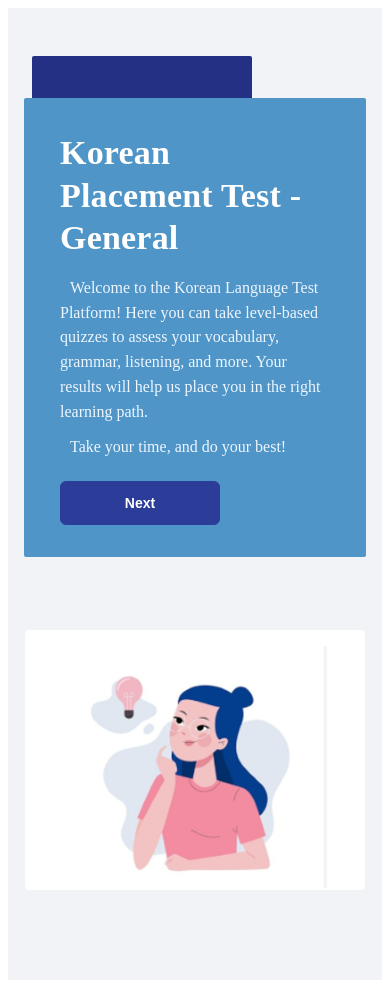
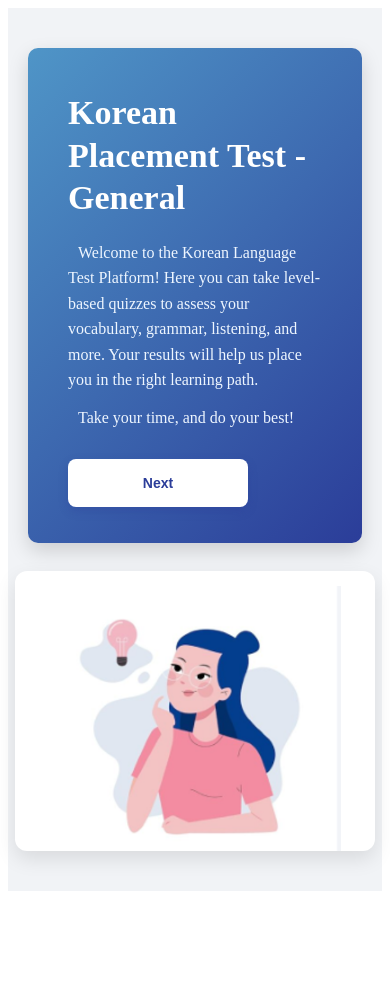
Before and after one commit to Liujialin0820/CITS5206_FrontEnd, a Vue app: page / in a window 390 px wide. After the commit the page ends 899 px from the top, so only its background shows below. Built offline with nearby package versions, Linux system fonts and the light colour scheme.

Commit message:
Implement test paper functionality and student exam page generation

```diff
--- a/src/router/index.js
+++ b/src/router/index.js
@@ -7,6 +7,10 @@ const router = createRouter({
     {
       path: "/login",
       component: () => import("@/views/public_page/login_page/login.vue"),
+    },
+    {
+      path: "/exam",
+      component: () => import("@/views/public_page/exam_page/exam_page.vue"),
     },
     {
       path: "/admin-login",
--- /dev/null
+++ b/src/views/public_page/exam_page/exam_page.vue
@@ -0,0 +1,329 @@
+<!-- ExamPage.vue -->
+<template>
+  <div class="exam-wrap">
+    <!-- 左侧题目 -->
+    <div class="exam-main">
+      <template v-for="typeKey in orderedGroupKeys" :key="typeKey">
+        <div class="question-group" v-if="groupedQuestions[typeKey]?.length">
+          <h2 class="group-title">{{  typeKey }}</h2>
+
+          <div
+            v-for="(q, idx) in groupedQuestions[typeKey]"
+            :key="q.id"
+            class="question-card"
+          >
+            <p class="q-title">
+              <strong>Question {{ idx + 1 }}</strong>
+              <span class="marks">[{{ q.marks }} marks]</span>
+            </p>
+            <p class="q-text">{{ q.question_text }}</p>
+
+            <!-- 单选题 -->
+            <el-radio-group
+              v-if="q.type === 'Single Choice'"
+              v-model="answers[q.id]"
+              class="options"
+            >
+              <el-radio
+                v-for="(c, j) in q.choices"
+                :key="c.id"
+                :label="c.id"
+                class="option-item"
+              >
+                {{ String.fromCharCode(65 + j) }}. {{ c.text }}
+              </el-radio>
+            </el-radio-group>
+
+            <!-- 多选题 -->
+            <el-checkbox-group
+              v-else-if="q.type === 'Multiple Choice'"
+              v-model="answers[q.id]"
+              class="options"
+            >
+              <el-checkbox
+                v-for="(c, j) in q.choices"
+                :key="c.id"
+                :label="c.id"
+                class="option-item"
+              >
+                {{ String.fromCharCode(65 + j) }}. {{ c.text }}
+              </el-checkbox>
+            </el-checkbox-group>
+          </div>
+        </div>
+      </template>
+    </div>
+
+    <!-- 右侧固定栏 -->
+    <div class="exam-sidebar">
+      <div class="timer">
+        Time Left: {{ formattedTime }}
+      </div>
+
+      <div class="nav">
+        <div
+          v-for="(q, i) in allQuestions"
+          :key="q.id"
+          class="nav-item"
+          :class="{ answered: isAnswered(q.id) }"
+          @click="scrollToQuestion(q.id)"
+        >
+          {{ i + 1 }}
+        </div>
+      </div>
+
+      <el-button type="primary" size="large" class="submit-btn" @click="onSubmit">
+        Submit
+      </el-button>
+    </div>
+  </div>
+</template>
+
+<script setup>
+import { ref, computed, onMounted, onUnmounted, nextTick } from "vue";
+import { ElMessage } from "element-plus";
+
+// === 1. 加载本地数据 ===
+const session = JSON.parse(localStorage.getItem("exam_session") || "{}");
+const paper = session?.paper || {};
+const allQuestions = ref(paper.generated_questions || []);
+
+// === 2. 答案存储 ===
+const answers = ref({});
+
+// 初始化多选为 []，单选保持 undefined
+function initAnswers() {
+  const map = {};
+  for (const q of allQuestions.value) {
+    if (q.type === "Multiple Choice") {
+      map[q.id] = Array.isArray(map[q.id]) ? map[q.id] : [];
+    } else {
+      // 单选、其他题型默认不设值（由用户选择产生）
+      if (map[q.id] === undefined) map[q.id] = undefined;
+    }
+  }
+  answers.value = { ...answers.value, ...map };
+}
+
+// === 3. 分组 + 组内排序 + 组顺序映射 ===
+const groupOrder = [
+  "Single Choice",
+  "Multiple Choice",
+  "True/False",
+  "Short Answer",
+  "Essay",
+];
+
+
+const groupedQuestions = computed(() => {
+  const groups = {};
+  for (const q of allQuestions.value) {
+    if (!groups[q.type]) groups[q.type] = [];
+    groups[q.type].push(q);
+  }
+  Object.keys(groups).forEach((k) => {
+    groups[k].sort((a, b) => a.id - b.id);
+  });
+  return groups;
+});
+
+const orderedGroupKeys = computed(() => {
+  const keys = Object.keys(groupedQuestions.value);
+  // 先按自定义顺序排；未出现在列表里的放到最后，按字母序
+  const known = keys.filter(k => groupOrder.includes(k)).sort(
+    (a, b) => groupOrder.indexOf(a) - groupOrder.indexOf(b)
+  );
+  const unknown = keys.filter(k => !groupOrder.includes(k)).sort();
+  return [...known, ...unknown];
+});
+
+// === 4. 倒计时 ===
+const startedAt = session?.startedAt || Date.now();
+const duration = session?.duration || 2700; // 秒
+const remaining = ref(duration - Math.floor((Date.now() - startedAt) / 1000));
+let timer;
+
+onMounted(() => {
+  initAnswers();
+  timer = setInterval(() => {
+    remaining.value = duration - Math.floor((Date.now() - startedAt) / 1000);
+    if (remaining.value <= 0) {
+      clearInterval(timer);
+      onSubmit();
+    }
+  }, 1000);
+});
+onUnmounted(() => clearInterval(timer));
+
+const formattedTime = computed(() => {
+  const safe = Math.max(0, remaining.value);
+  const m = String(Math.floor(safe / 60)).padStart(2, "0");
+  const s = String(safe % 60).padStart(2, "0");
+  return `${m}:${s}`;
+});
+
+// === 5. 工具：是否已作答（多选需长度>0，单选需有值） ===
+function isAnswered(qid) {
+  const v = answers.value[qid];
+  if (Array.isArray(v)) return v.length > 0;
+  return v !== undefined && v !== null && v !== "";
+}
+
+// === 6. 点击右侧导航滚动到题目 ===
+function scrollToQuestion(qid) {
+  const el = document.querySelector(`[data-qid="${qid}"]`);
+  if (el) {
+    el.scrollIntoView({ behavior: "smooth", block: "start" });
+  }
+}
+
+// === 7. 提交 ===
+function onSubmit() {
+  // 这里可以把 answers.value 发给后端
+  console.log("提交答案:", answers.value);
+  ElMessage.success("Submitted!");
+}
+</script>
+
+<style scoped>
+.exam-wrap {
+  display: flex;
+  gap: 24px;
+  padding: 20px;
+  background: #f7f9fc;
+}
+
+/* 左侧题目区域 */
+.exam-main {
+  flex: 1;
+  overflow-y: auto;
+  padding-right: 16px;
+}
+
+/* 题目组 */
+.group-title {
+  font-size: 20px;
+  font-weight: 700;
+  color: #243084;
+  margin: 20px 0 10px;
+}
+
+.question-card {
+  background: #fff;
+  border: 1px solid #e3eaf2;
+  border-radius: 8px;
+  padding: 16px;
+  margin-bottom: 18px;
+}
+
+/* 给每道题一个可滚动定位的锚点 */
+.question-card { position: relative; }
+.question-card::before {
+  /* 留出顶部粘性头部（若有） */
+  content: "";
+  display: block;
+  position: absolute;
+  top: -80px;
+  height: 80px;
+  width: 1px;
+}
+
+.q-title {
+  font-size: 16px;
+  font-weight: 600;
+  color: #2b3d99;
+}
+.marks {
+  font-size: 14px;
+  color: #666;
+  margin-left: 6px;
+}
+.q-text {
+  margin: 8px 0 12px;
+  font-size: 15px;
+  color: #222;
+}
+
+/* 选项分组：关键！让子项横向“靠左”而不是居中 */
+.options {
+  display: flex;
+  flex-direction: column;
+  gap: 6px;
+  align-items: flex-start; /* ←← 修正默认的居中对齐 */
+  width: 100%;
+}
+
+/* 单选/多选项本体：顶对齐 + 占满可用宽度，文本可换行 */
+:deep(.option-item.el-radio),
+:deep(.option-item.el-checkbox) {
+  align-items: flex-start !important;
+  display: inline-flex; /* 与 EP 默认保持一致，但上面强制顶对齐 */
+  width: 100%;
+  margin: 0 !important;
+  padding: 0 !important;
+}
+
+/* 图标与多行文字的顶对齐更自然 */
+:deep(.el-radio__input),
+:deep(.el-checkbox__input) {
+  margin-top: 2px; /* 让小圆点/方框略微下沉，和多行文字更协调 */
+}
+
+/* 标签文本：左对齐、允许换行 */
+:deep(.el-radio__label),
+:deep(.el-checkbox__label) {
+  margin-left: 8px !important;
+  padding: 0 !important;
+  text-align: left !important;
+  white-space: normal !important;
+  font-size: 15px;
+  line-height: 1.5;
+}
+
+/* 右侧栏 */
+.exam-sidebar {
+  width: 220px;
+  flex-shrink: 0;
+  background: #fff;
+  border: 1px solid #e3eaf2;
+  border-radius: 8px;
+  padding: 16px;
+  position: sticky;
+  top: 20px;
+  height: fit-content;
+}
+
+.timer {
+  font-weight: 600;
+  color: #2b3d99;
+  margin-bottom: 12px;
+  text-align: center;
+}
+
+.nav {
+  display: grid;
+  grid-template-columns: repeat(5, 1fr);
+  gap: 6px;
+  margin-bottom: 16px;
+}
+.nav-item {
+  width: 32px;
+  height: 32px;
+  border: 1px solid #2b3d99;
+  color: #2b3d99;
+  border-radius: 50%;
+  display: grid;
+  place-items: center;
+  font-size: 14px;
+  cursor: pointer;
+}
+.nav-item.answered {
+  background: #2b3d99;
+  color: #fff;
+}
+
+.submit-btn {
+  width: 100%;
+  font-weight: 600;
+}
+</style>
--- a/src/views/public_page/home_page/home.vue
+++ b/src/views/public_page/home_page/home.vue
@@ -2,8 +2,9 @@
 <template>
   <div class="lp-wrap">
     <!-- 深蓝装饰块 -->
-    <div class="decor"></div>
 
+    <!-- 内容容器 -->
+    <div class="content">
       <!-- 主卡片 -->
       <section class="hero-card el-card">
         <h1 class="title">Korean Placement Test - General</h1>
@@ -23,131 +24,141 @@
         </div>
       </section>
 
-    <!-- 右侧插画卡片 -->
+      <!-- 插画卡片 -->
       <section class="art-card el-card">
         <img :src="imgSrc" alt="illustration" class="art" draggable="false" />
       </section>
+    </div>
   </div>
 </template>
 
 <script setup>
 import { useRouter } from "vue-router";
 import { ElMessage } from "element-plus";
+import imgSrc from "@/assets/image/home.png";
+
 const router = useRouter();
-import imgSrc from '@/assets/image/home.png'   // ← 这样导入
-
 
 const onNext = () => {
-  // TODO: 跳到你的下一步路由，比如 /profile
-  router.push('/login')
+  router.push("/login");
   ElMessage.success("Next →");
 };
 </script>
 
 <style scoped>
-/* 页面底色 + 居中布局 */
+/* 整体居中 */
 .lp-wrap {
-  min-height: 100vh;
-  background: #f1f3f6; /* 接近截图浅灰 */
-  display: grid;
-  place-items: center;
-  padding: 64px 16px;
+  min-height: 90vh;
+  background: #f1f3f6;
+  display: flex;
+  align-items: center;
+  justify-content: center;
+  padding: 40px 20px;
   position: relative;
 }
 
-/* 网格排版：左主卡片 + 右插画卡片 */
-.lp-wrap {
-  grid-template-columns: minmax(300px, 720px) 340px;
-  gap: 36px;
+/* 内容横向排列 */
+.content {
+  display: flex;
+  align-items: center;
+  justify-content: center;
+  gap: 40px;
+  max-width: 1100px;
+  width: 100%;
+  position: relative;
+  z-index: 1;
 }
 
-/* 深蓝装饰块（位于主卡片左上后方） */
+/* 装饰块 */
 .decor {
-  width: 300px;
-  height: 140px;
-  background: #243084; /* 深蓝 */
+  width: 340px;
+  height: 160px;
+  background: linear-gradient(135deg, #2b3d99, #243084);
   position: absolute;
-  left: clamp(60px, 10vw, 240px);
-  top: clamp(90px, 12vh, 180px);
+  left: 60px;
+  top: 80px;
+  border-radius: 12px;
+  box-shadow: 0 6px 18px rgba(0, 0, 0, 0.2);
   z-index: 0;
-  border-radius: 2px;
 }
 
-/* 主卡片（淡蓝） */
+/* 主卡片 */
 .hero-card {
-  z-index: 1;
-  background: #4f95c7; /* 与上一页一致的蓝 */
+  flex: 1;
+  background: linear-gradient(135deg, #4f95c7, #2b3d99);
   color: #fff;
   border: none;
-  padding: 28px 36px 32px;
-  border-radius: 2px;
-  box-shadow: none;
+  padding: 36px 40px;
+  border-radius: 10px;
+  box-shadow: 0 8px 20px rgba(0, 0, 0, 0.15);
 }
 
 /* 标题 */
 .title {
   font-size: 42px;
   line-height: 1.25;
-  font-weight: 600;
-  margin: 6px 0 16px;
-  letter-spacing: 0.2px;
+  font-weight: 700;
+  margin: 8px 0 20px;
   color: #fff;
 }
 
 /* 正文 */
 .p {
-  margin: 10px 0;
-  line-height: 1.55;
+  margin: 12px 0;
+  line-height: 1.6;
   font-size: 16px;
   color: #eef6ff;
-  text-indent: 10px; /* 截图里有一点缩进感 */
+  text-indent: 10px;
 }
 
-/* 按钮行与样式 */
+/* 按钮 */
 .btn-row {
-  margin-top: 22px;
+  margin-top: 28px;
 }
 .next-btn {
-  width: 160px;
-  height: 44px;
+  width: 180px;
+  height: 48px;
   font-weight: 600;
-  border-radius: 6px;
-  --el-color-primary: #2b3d99; /* 深蓝按钮色，贴近截图 */
+  border-radius: 8px;
+  background: #fff !important;
+  color: #2b3d99 !important;
+  border: none;
+  box-shadow: 0 4px 10px rgba(43, 61, 153, 0.3);
+}
+.next-btn:hover {
+  background: #eef2ff !important;
+  color: #1d2a6b !important;
 }
 
-/* 右侧插画白卡片 */
+/* 插画卡片 */
 .art-card {
-  z-index: 1;
-  width: 340px;
-  height: 260px;
+  width: 360px;
+  height: 280px;
   background: #fff;
   border: none;
-  box-shadow: none;
-  padding: 0;
+  border-radius: 12px;
+  box-shadow: 0 8px 20px rgba(0, 0, 0, 0.1);
   display: grid;
   place-items: center;
 }
 .art {
-  max-width: 88%;
-  max-height: 88%;
+  max-width: 90%;
+  max-height: 90%;
   object-fit: contain;
   user-select: none;
 }
 
-/* 响应式：窄屏改为上下布局 */
+/* 响应式：小屏幕上下排 */
 @media (max-width: 980px) {
-  .lp-wrap {
-    grid-template-columns: 1fr;
-    gap: 20px;
+  .content {
+    flex-direction: column;
+    gap: 28px;
   }
   .decor {
     left: 24px;
-    top: 48px;
-    width: 220px;
-    height: 110px;
-  }
-  .art-card {
-    justify-self: center;
+    top: 60px;
+    width: 240px;
+    height: 120px;
   }
   .title {
     font-size: 34px;
```
Also changed, not shown: src/apis/test_paper_api.js (+8 -0 lines), src/views/public_page/login_page/login.vue (+52 -46 lines). Lines whose indentation alone changed are shown as unchanged.
